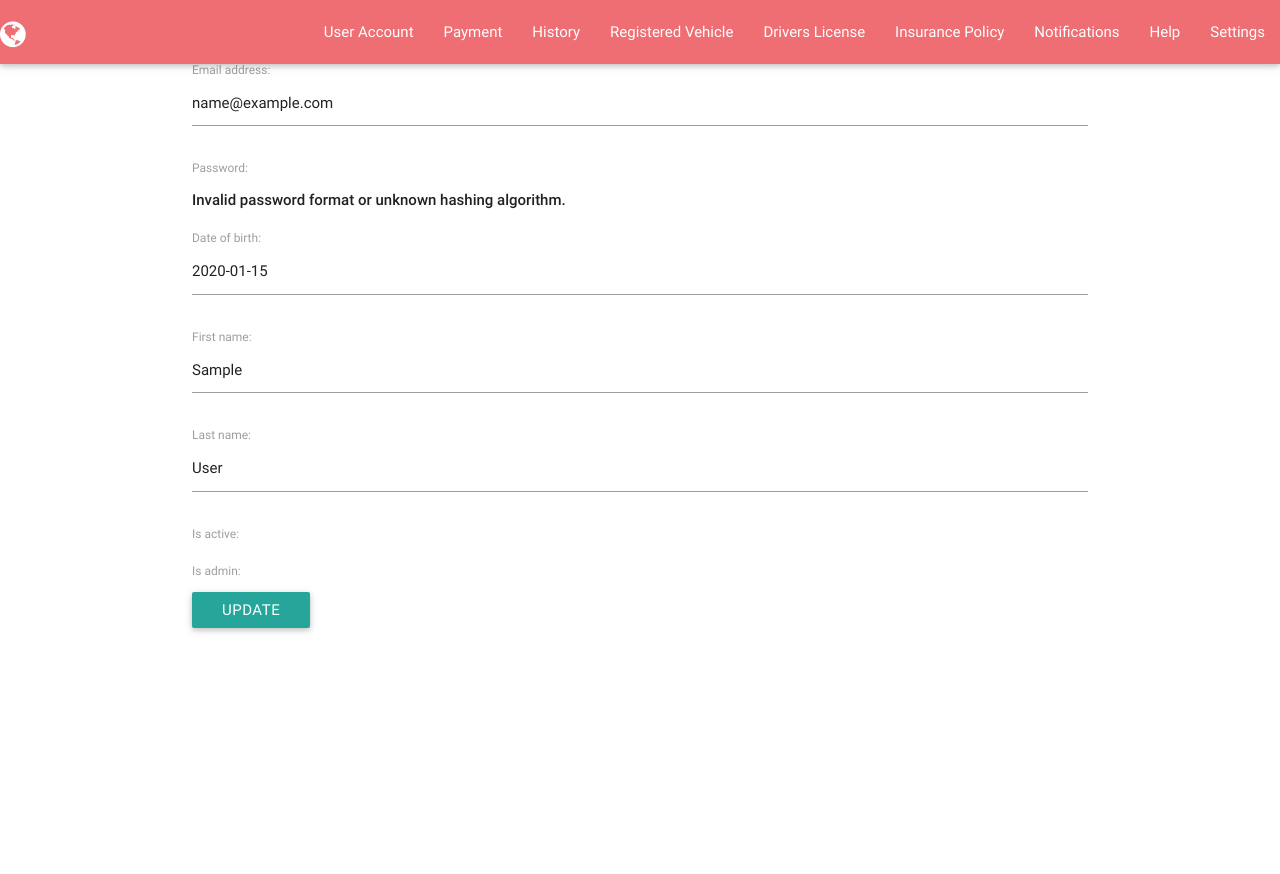
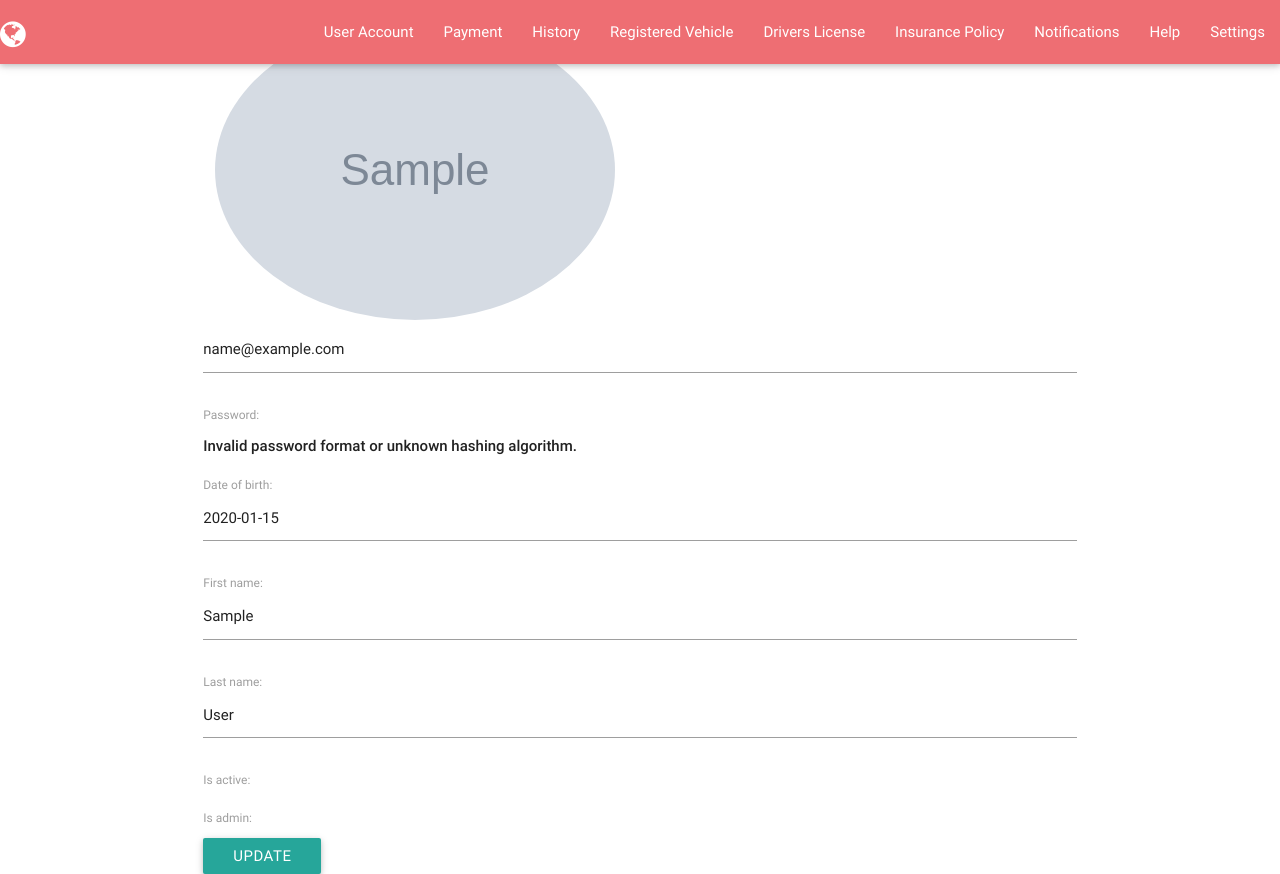
Before and after one commit to bchuey/valet, a Django app: page /accounts/dashboard/profile/ in a window 1280 px wide. Before the commit the page ends 633 px from the top, so only its background shows below. Run offline with Django 3.2, Linux system fonts and the light colour scheme; a user stored in the database is signed in; tables that the repository leaves empty hold one stand-in row (values such as "Sample post"); grey boxes marked "Sample" are stand-in pictures; parts of the project's set-up code (start-up, migrations or seed data) failed here and were passed over; some libraries are stand-ins or nearby versions.

Commit message:
display profile pics

```diff
--- a/src/accounts/admin.py
+++ b/src/accounts/admin.py
@@ -21,13 +21,14 @@
         (None, {'fields': ('email', 'password')}),
         ('Personal info', {'fields': ('first_name','last_name','date_of_birth',)}),
         ('Permissions', {'fields': ('is_valet','is_admin',)}),
+        ('Profile Picture', {'fields': ('profile_pic',)}),
     )
     # add_fieldsets is not a standard ModelAdmin attribute. UserAdmin
     # overrides get_fieldsets to use this attribute when creating a user.
     add_fieldsets = (
         (None, {
             'classes': ('wide',),
-            'fields': ('email', 'first_name','last_name','date_of_birth', 'password1', 'password2','is_valet')}
+            'fields': ('email', 'first_name','last_name','date_of_birth', 'proifle_pic', 'password1', 'password2','is_valet')}
         ),
     )
     search_fields = ('email',)
--- a/src/accounts/models.py
+++ b/src/accounts/models.py
@@ -7,7 +7,7 @@
 
 def upload_to(instance, filename):
 
-    url = 'accounts/{email}/profile_pic/{filename}'.format(email=instance.email,filename=filename)
+    url = 'accounts/{full_name}/profile_pic/{filename}'.format(full_name=instance.get_media_directory(),filename=filename)
 
     return url
 
@@ -36,7 +36,17 @@
 
     def get_full_name(self):
         # The user is identified by their email address
-        return self.email
+        # return self.email
+        full_name = '{first} {last}'.format(first=self.first_name,last=self.last_name)
+
+        return full_name
+
+    def get_media_directory(self):
+
+        folder_name = '{first}_{last}'.format(first=self.first_name,last=self.last_name)
+
+        return folder_name
+
 
     def get_short_name(self):
         # The user is identified by their email address
--- a/src/accounts/templates/accounts/user/dashboard/profile.html
+++ b/src/accounts/templates/accounts/user/dashboard/profile.html
@@ -4,8 +4,11 @@
 
 <div class="row">
 	<div class="container">
-		<div class="col-xs-12">
-			<img src="" alt="" class="img-circle">
+		<div class="col s12">
+			<div class='col s8'>
+				<img src="{{ user.profile_pic.url }}" alt="" class="circle responsive-img" />
+			</div>
+
 			<form action="{% url 'accounts:profile' %}" method="POST" class="">
 				{% csrf_token %}
 				{{ form.as_p }}
--- a/src/accounts/templates/accounts/valet/dashboard/profile.html
+++ b/src/accounts/templates/accounts/valet/dashboard/profile.html
@@ -4,8 +4,10 @@
 
 <div class="row">
 	<div class="container">
-		<div class="col-xs-12">
-			<img src="" alt="" class="img-circle">
+		<div class="col s12">
+			<div class="col s8 center-align">
+				<img src="{{ user.profile_pic.url }}" alt="" class="circle responsive-img" />
+			</div>
 			<form action="{% url 'accounts:profile' %}" method="POST" class="">
 				{% csrf_token %}
 				{{ form.as_p }}
--- a/src/authentication/views.py
+++ b/src/authentication/views.py
@@ -90,6 +90,9 @@
 	def post(self, request, *args, **kwargs):
 
 		form = self.form(request.POST)
+		context = {
+			'form': form,
+		}
 		if request.method == "POST":
 
 			email = request.POST['email']
--- a/src/templates/navbar-user.html
+++ b/src/templates/navbar-user.html
@@ -12,6 +12,7 @@
       <li><a href="#!">Settings</a></li>
     </ul>
     <ul id="slide-out" class="side-nav">
+      <li><img src="{{ user.profile_pic.url }}" class="circle responsive-img"></li>
       <li><a href="{% url 'accounts:profile' %}">User Account</a></li>
       <li><a href="">Payment</a></li>
       <li><a href="">History</a></li>
--- a/src/templates/navbar-valet.html
+++ b/src/templates/navbar-valet.html
@@ -9,6 +9,7 @@
       <li><a href="#!">Settings</a></li>
     </ul>
     <ul id="slide-out" class="side-nav">
+      <li><img src="{{ user.profile_pic.url }}" class="circle responsive-img"></li>
       <li><a href="{% url 'accounts:valet-profile' %}">Valet Account</a></li>
       <li><a href="#!">Payment</a></li>
       <li><a href="{% url 'accounts:valet-history' %}">History</a></li>
--- a/src/valet/settings.py
+++ b/src/valet/settings.py
@@ -157,10 +157,13 @@
 MEDIA_URL = '/media/'
 MEDIAFILES_DIRS = [
     os.path.join(os.path.dirname(BASE_DIR), "media"),
+    os.path.join(os.path.dirname(BASE_DIR), "accounts"),
 ]
 MEDIA_ROOT = os.path.join(os.path.dirname(BASE_DIR), "media")
 # print MEDIA_ROOT
-
+# print os.path.join(os.path.dirname(BASE_DIR), "media")
+# /Users/bchuey/Documents/valet_project_final/media
+# /Users/bchuey/Documents/valet_project_final/media
 
 # Custom Auth User
 AUTH_USER_MODEL = 'accounts.User'
--- a/src/valet/urls.py
+++ b/src/valet/urls.py
@@ -15,6 +15,9 @@
 """
 from django.conf.urls import include, url
 from django.contrib import admin
+from django.conf import settings
+from django.contrib.staticfiles.urls import staticfiles_urlpatterns
+from django.conf.urls.static import static
 
 from authentication.views import Register, Login, logout_user
 from orders.views import (
@@ -55,4 +58,6 @@
 
     # admin
     url(r'^admin/', admin.site.urls),
-]
+] + static(settings.MEDIA_URL, document_root=settings.MEDIA_ROOT)
+
+urlpatterns += staticfiles_urlpatterns()
```
Also changed, not shown: 5 other files.
